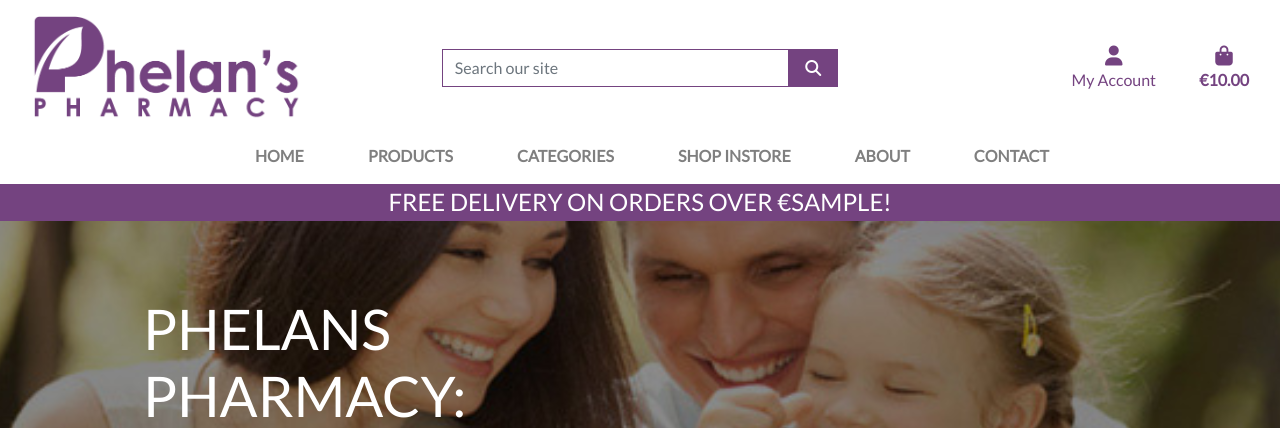
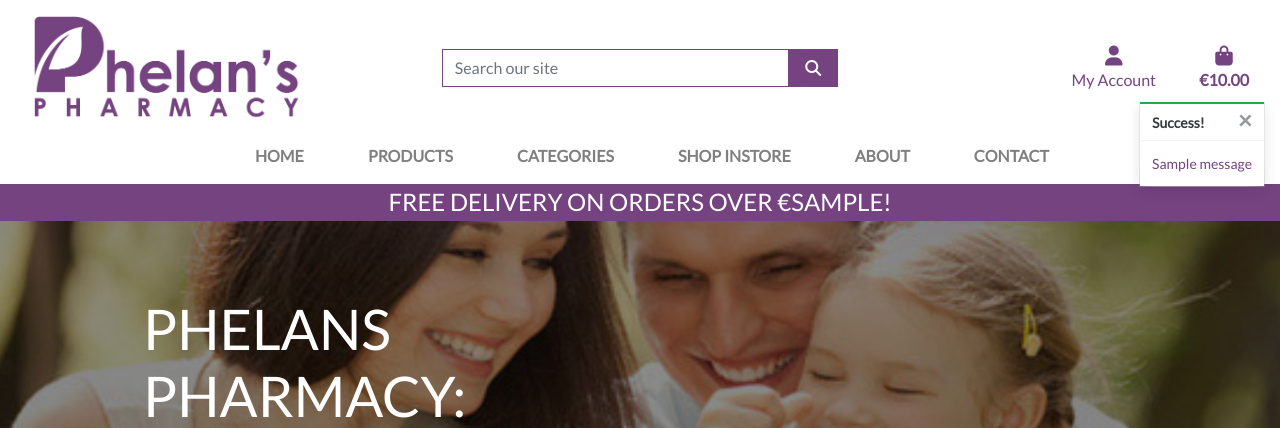
Before and after one commit to DMASCoreDeclan/PP5-Pharmacy, a Django app: template home/templates/home/index.html in a window 1280 px wide. Shown: the top 428 px of the page. Run offline with Django 3.2, Linux system fonts and the light colour scheme; the template is opened without the code that fills it: most values are stand-ins (such as "Sample title", 1, 10 or a date in 2020); one stand-in notice (Sample message) is shown; some libraries are stand-ins or nearby versions.

Commit message:
Added bootstrap toasts

```diff
--- a/cart/views.py
+++ b/cart/views.py
@@ -1,4 +1,7 @@
 from django.shortcuts import render, redirect, reverse, HttpResponse
+from django.contrib import messages
+
+from products.models import Product
 
 # Create your views here.
 
@@ -12,6 +15,7 @@ def add_to_cart(request, item_id):
     Add a quantity of the specified product to the shopping cart
     """
 
+    product = Product.objects.get(pk=item_id)
     quantity = int(request.POST.get('quantity'))
     redirect_url = request.POST.get('redirect_url')
     size = None
@@ -32,6 +36,7 @@ def add_to_cart(request, item_id):
             cart[item_id] += quantity
         else:
             cart[item_id] = quantity
+            messages.success(request, f'Added {product.name} to your cart')
 
     request.session['cart'] = cart
 
--- a/pharmacy/settings.py
+++ b/pharmacy/settings.py
@@ -90,6 +90,8 @@ TEMPLATES = [
         },
     },
 ]
+
+MESSAGE_STORAGE = 'django.contrib.messages.storage.session.SessionStorage'
 
 AUTHENTICATION_BACKENDS = [
     # Needed to login by username in Django admin, regardless of `allauth`
--- a/static/css/base.css
+++ b/static/css/base.css
@@ -174,6 +174,21 @@ a.category-badge > span.badge:hover {
     border: 1px solid #744380 !important;
 }
 
+.message-container {
+    position: fixed;
+    top: 102px;
+    right: 15px;
+    z-index: 999999999999999;
+}
+
+.custom-toast {
+    overflow: visible;
+}
+
+.toast-capper {
+    height: 2px;
+}
+
 
 /* -------------------------------- Media Queries */
 
--- a/templates/base.html
+++ b/templates/base.html
@@ -13,9 +13,9 @@
         {% endblock extra_meta %}
 
         {% block corecss %}
-            <link rel="stylesheet" href="https://cdn.jsdelivr.net/npm/bootstrap@4.6.2/dist/css/bootstrap.min.css" integrity="sha384-xOolHFLEh07PJGoPkLv1IbcEPTNtaed2xpHsD9ESMhqIYd0nLMwNLD69Npy4HI+N" crossorigin="anonymous">
-            <link rel="stylesheet" href="https://fonts.googleapis.com/css2?family=Lato&display=swap">
-            <link rel="stylesheet" href="{% static 'css/base.css' %}">
+        <link rel="stylesheet" href="https://stackpath.bootstrapcdn.com/bootstrap/4.4.1/css/bootstrap.min.css" integrity="sha384-Vkoo8x4CGsO3+Hhxv8T/Q5PaXtkKtu6ug5TOeNV6gBiFeWPGFN9MuhOf23Q9Ifjh" crossorigin="anonymous">
+        <link rel="stylesheet" href="https://fonts.googleapis.com/css?family=Lato&display=swap">
+        <link rel="stylesheet" href="{% static 'css/base.css' %}">
             <link rel="preconnect" href="https://fonts.googleapis.com">
             <link rel="preconnect" href="https://fonts.gstatic.com" crossorigin>
         {% endblock corecss %}
@@ -24,10 +24,10 @@
         {% endblock extra_css %}
 
         {% block corejs %}
-            <script src="https://kit.fontawesome.com/e9c73d7092.js" crossorigin="anonymous"></script>
-            <script src="https://code.jquery.com/jquery-3.4.1.min.js" integrity="sha256-CSXorXvZcTkaix6Yvo6HppcZGetbYMGWSFlBw8HfCJo=" crossorigin="anonymous"></script>
-            <script src="https://cdn.jsdelivr.net/npm/popper.js@1.16.0/dist/umd/popper.min.js" integrity="sha384-Q6E9RHvbIyZFJoft+2mJbHaEWldlvI9IOYy5n3zV9zzTtmI3UksdQRVvoxMfooAo" crossorigin="anonymous"></script>
-            <script src="https://stackpath.bootstrapcdn.com/bootstrap/4.4.1/js/bootstrap.min.js" integrity="sha384-wfSDF2E50Y2D1uUdj0O3uMBJnjuUD4Ih7YwaYd1iqfktj0Uod8GCExl3Og8ifwB6" crossorigin="anonymous"></script>
+        <script src="https://kit.fontawesome.com/e9c73d7092.js" crossorigin="anonymous"></script>
+        <script src="https://code.jquery.com/jquery-3.4.1.min.js" integrity="sha256-CSXorXvZcTkaix6Yvo6HppcZGetbYMGWSFlBw8HfCJo=" crossorigin="anonymous"></script>
+        <script src="https://cdn.jsdelivr.net/npm/popper.js@1.16.0/dist/umd/popper.min.js" integrity="sha384-Q6E9RHvbIyZFJoft+2mJbHaEWldlvI9IOYy5n3zV9zzTtmI3UksdQRVvoxMfooAo" crossorigin="anonymous"></script>
+        <script src="https://stackpath.bootstrapcdn.com/bootstrap/4.4.1/js/bootstrap.min.js" integrity="sha384-wfSDF2E50Y2D1uUdj0O3uMBJnjuUD4Ih7YwaYd1iqfktj0Uod8GCExl3Og8ifwB6" crossorigin="anonymous"></script>
         {% endblock corejs %}
 
         {% block extra_js %}
@@ -118,10 +118,22 @@
         </header>
 
         {% if messages %}
-            <div class="message-container"></div>
+            <div class="message-container">
+                {% for message in messages %}
+                    {% with message.level as level %}
+                        {% if level == 40 %}
+                            {% include 'includes/toasts/toast_error.html' %}
+                        {% elif level == 30 %}
+                            {% include 'includes/toasts/toast_warning.html' %}
+                        {% elif level == 25 %}
+                            {% include 'includes/toasts/toast_success.html' %}
+                        {% else %}
+                            {% include 'includes/toasts/toast_info.html' %}
+                        {% endif %}
+                    {% endwith %}
+                {% endfor %}
+            </div>
         {% endif %}
-
-
 
         {% block page_header %}
         {% endblock page_header %}
@@ -133,6 +145,9 @@
         {% endblock footer %}
 
         {% block postloadjs %}
+        <script type="text/javascript">
+            $('.toast').toast('show');
+        </script>
         {% endblock postloadjs %}
     </body>
 </html>
--- /dev/null
+++ b/templates/includes/toasts/toast_success.html
@@ -0,0 +1,13 @@
+<div class="toast custom-toast rounded-0 border-top-0" data-autohide="false">
+    <div class="arrow-up arrow-success"></div>
+    <div class="w-100 toast-capper bg-success"></div>
+    <div class="toast-header bg-white text-dark">
+        <strong class="mr-auto">Success!</strong>
+        <button type="button" class="ml-2 mb-1 close text-dark" data-dismiss="toast" aria-label="Close">
+            <span aria-hidden="true">&times;</span>
+        </button>
+    </div>
+    <div class="toast-body bg-white">
+        {{ message }}
+    </div>
+</div>
```
Also changed, not shown: templates/includes/toasts/toast_error.html (added, +13 -0 lines), templates/includes/toasts/toast_info.html (added, +13 -0 lines), templates/includes/toasts/toast_warning.html (added, +13 -0 lines).
